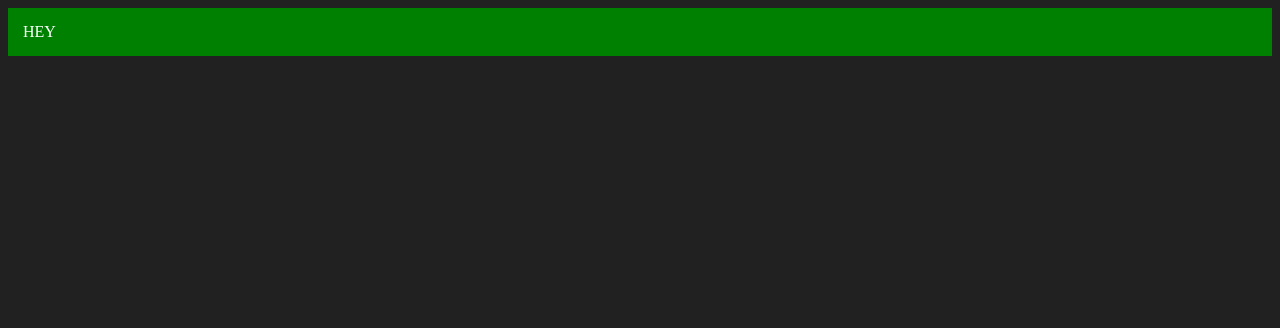
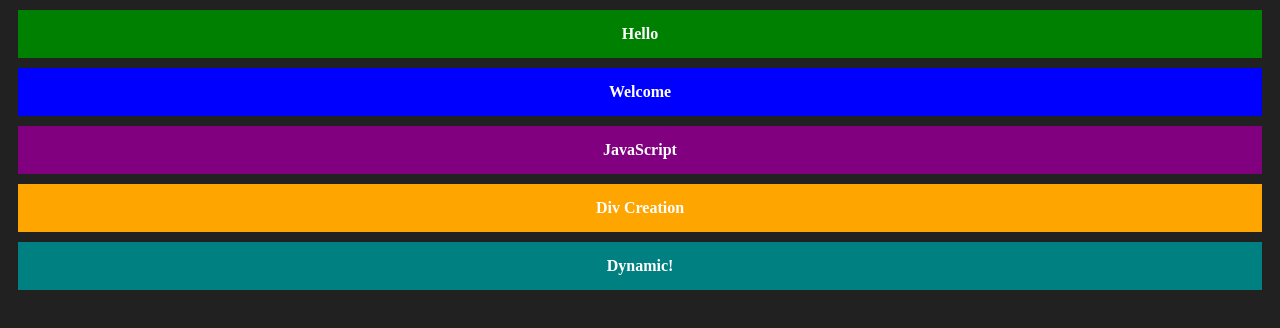
Before and after one commit to UjjwalDixit22/CHAIORJAVASCRIPT, a plain HTML site: page 06_DOM/three.html in a window 1280 px wide. Drawn offline with Linux system fonts and the light colour scheme.

Commit message:
Creating and behind the Scene

```diff
--- a/06_DOM/three.html
+++ b/06_DOM/three.html
@@ -12,17 +12,47 @@
 
  </body>
  <script>
-const div = document.createElement('div');
-console.log(div);
-div.className="main";
-div.id="myId";
-// custom atttributes
-div.setAttribute("title","genratedTitle")//<div class="main" id="myId" title="genratedTitle"></div>
-div.style.backgroundColor="green"
-div.style.padding="15px"
-div.innerText="HEY"  //anotherwayofaddingtext
-// const addText = document.createTextNode("HEY");
-// div.appendChild(addText);
-document.body.appendChild(div)
+// const div = document.createElement('div');
+// console.log(div);
+// div.className="main";
+// div.id="myId";
+// // custom atttributes
+// div.setAttribute("title","genratedTitle")//<div class="main" id="myId" title="genratedTitle"></div>
+// div.style.backgroundColor="green"
+// div.style.padding="15px"
+// div.innerText="HEY"  //anotherwayofaddingtext
+// // const addText = document.createTextNode("HEY");
+// // div.appendChild(addText);
+// document.body.appendChild(div)
+
+function createDiv(text, color) {
+  const div = document.createElement('div');
+  div.className = "main";
+  div.id = "myId-" + text; // unique id
+  div.setAttribute("title", "generatedTitle-" + text);
+
+  // style
+  div.style.backgroundColor = color;
+  div.style.padding = "15px";
+  div.style.margin = "10px";
+  div.style.color = "white";  // text visible on dark colors
+  div.style.fontWeight = "bold";
+  div.style.textAlign = "center";
+
+  // text
+  div.innerText = text;
+
+  // add to body
+  document.body.appendChild(div);
+}
+
+// Example usage with loop
+const texts = ["Hello", "Welcome", "JavaScript", "Div Creation", "Dynamic!"];
+const colors = ["green", "blue", "purple", "orange", "teal"];
+
+for (let i = 0; i < texts.length; i++) {
+  createDiv(texts[i], colors[i]);
+}
+
  </script>
  </html>
```
